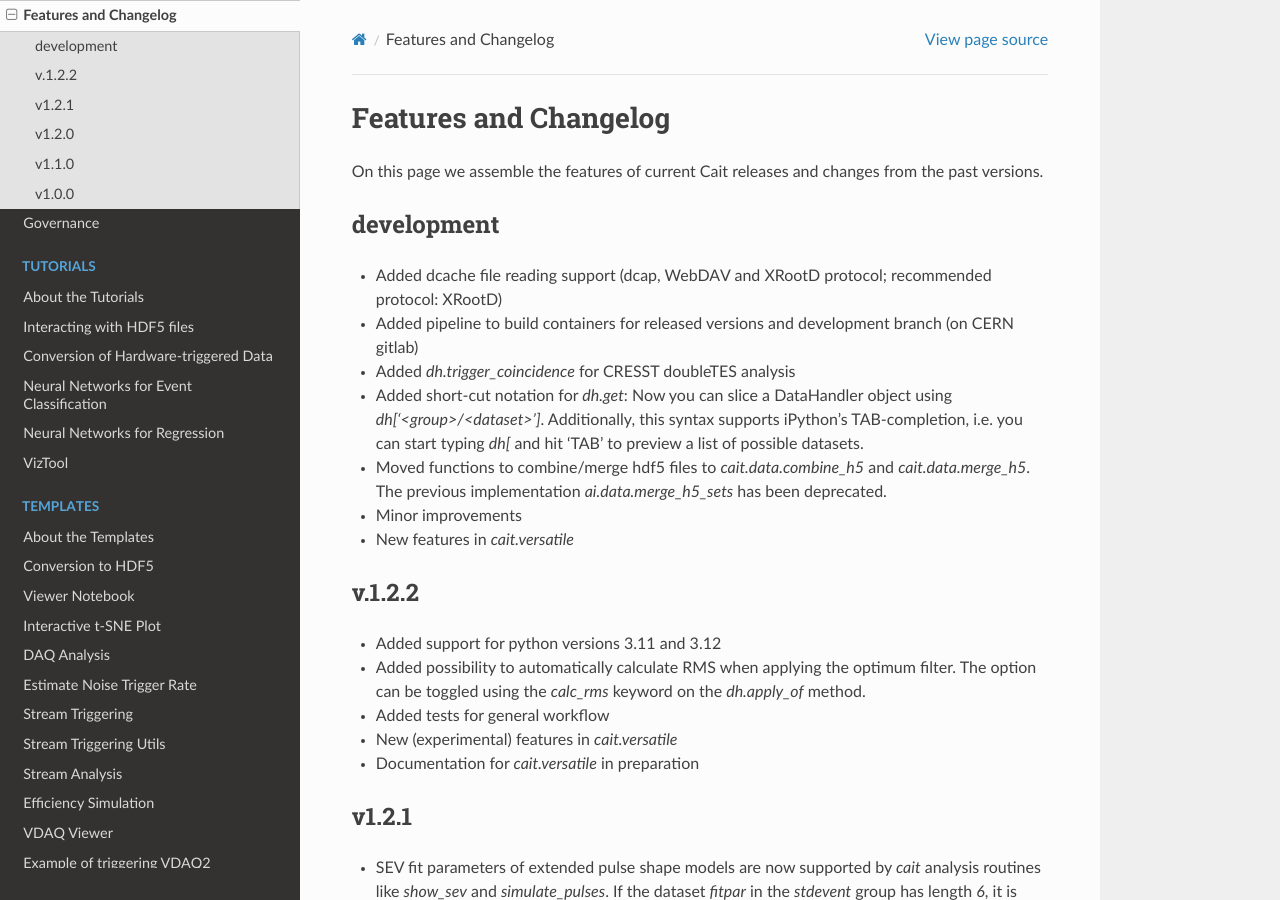
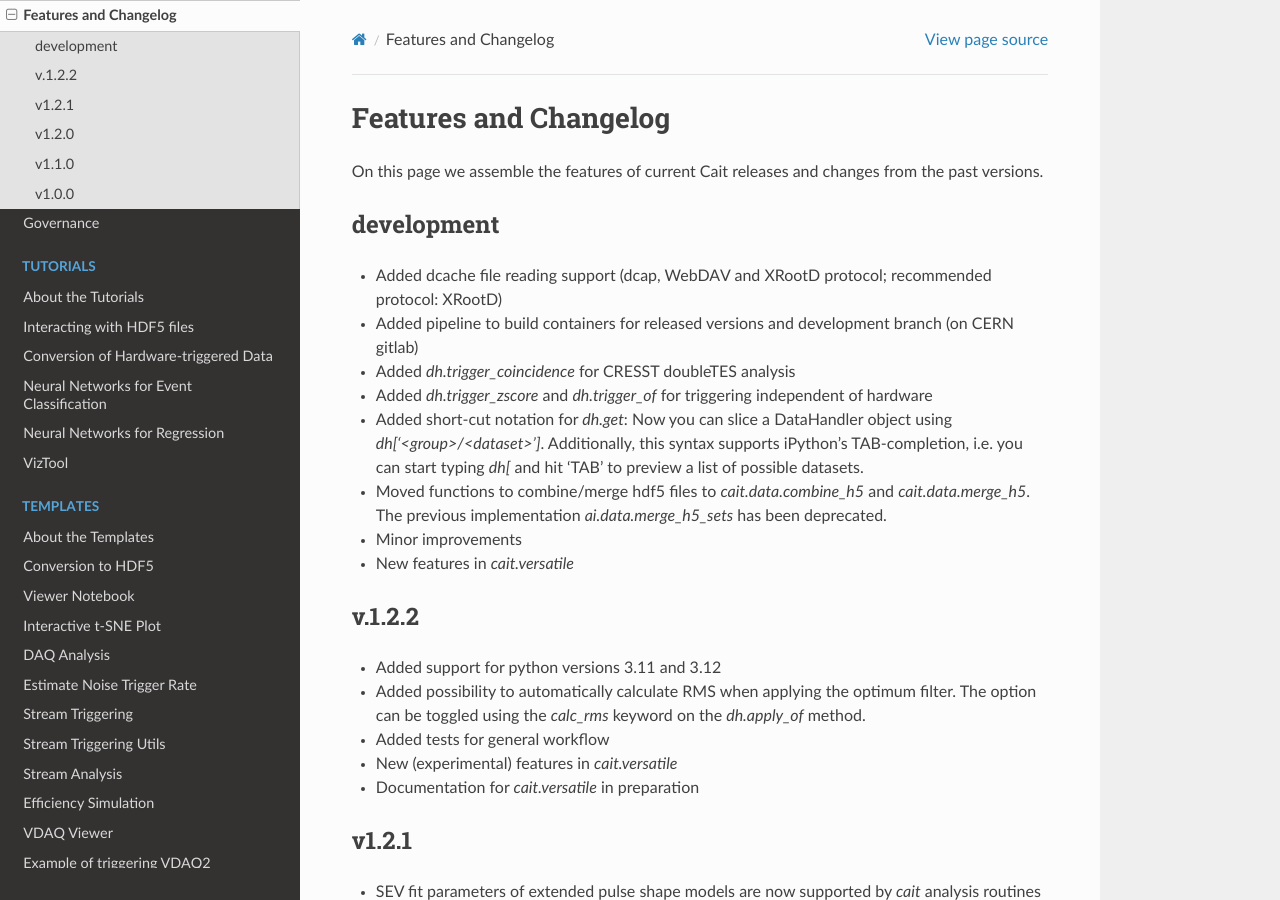
Before and after one commit to fewagner/cait, a Sphinx documentation site: the page built from docs/source/changelog.rst, in a window 1280 px wide and 900 px high. Built offline with Sphinx 7.4.7 and the Read the Docs theme 3.1.0, drawn with Linux system fonts in a browser that asks for light colours; pages that are not in the unit, such as notebooks, are missing from menus.

Commit message:
update changelog

```diff
--- a/docs/source/changelog.rst
+++ b/docs/source/changelog.rst
@@ -9,6 +9,7 @@
 - Added dcache file reading support (dcap, WebDAV and XRootD protocol; recommended protocol: XRootD)
 - Added pipeline to build containers for released versions and development branch (on CERN gitlab)
 - Added `dh.trigger_coincidence` for CRESST doubleTES analysis
+- Added `dh.trigger_zscore` and `dh.trigger_of` for triggering independent of hardware
 - Added short-cut notation for `dh.get`: Now you can slice a DataHandler object using `dh['<group>/<dataset>']`. Additionally, this syntax supports iPython's TAB-completion, i.e. you can start typing `dh[` and hit 'TAB' to preview a list of possible datasets.
 - Moved functions to combine/merge hdf5 files to `cait.data.combine_h5` and `cait.data.merge_h5`. The previous implementation `ai.data.merge_h5_sets` has been deprecated.
 - Minor improvements
```
